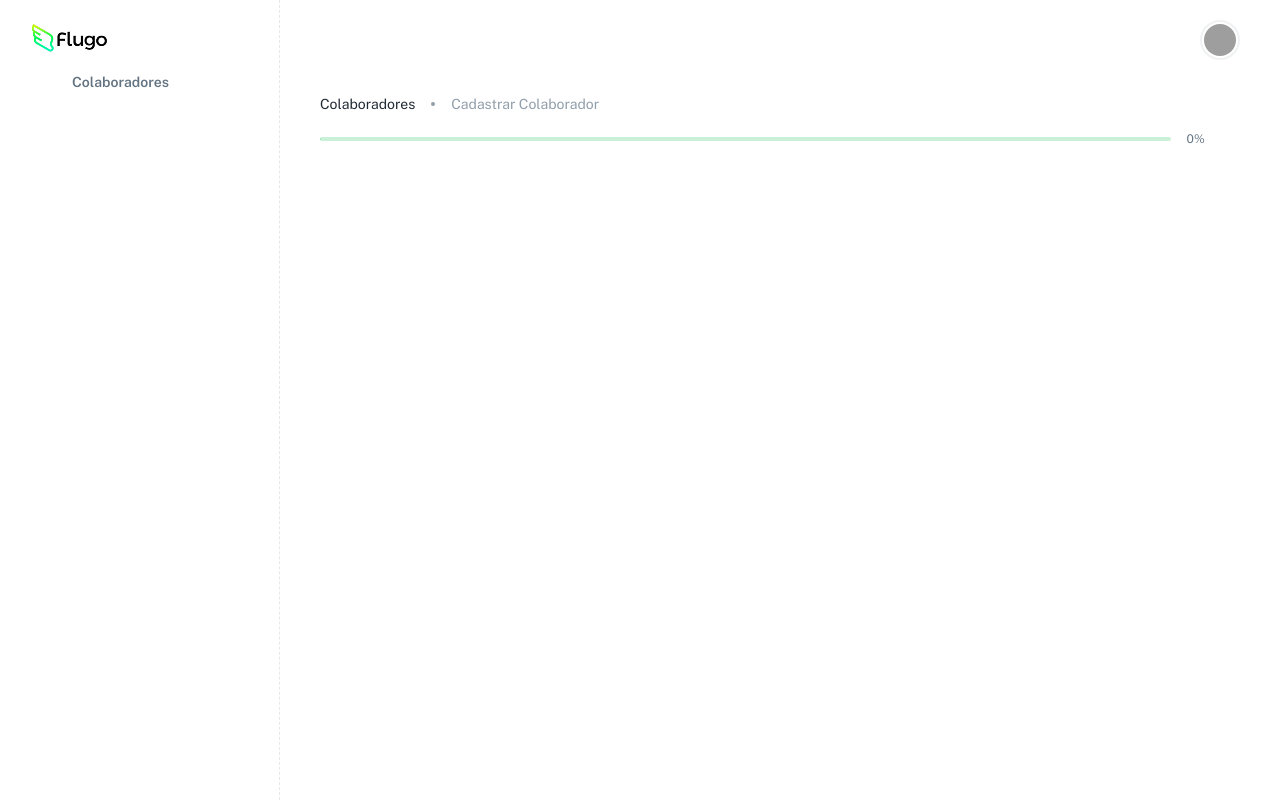
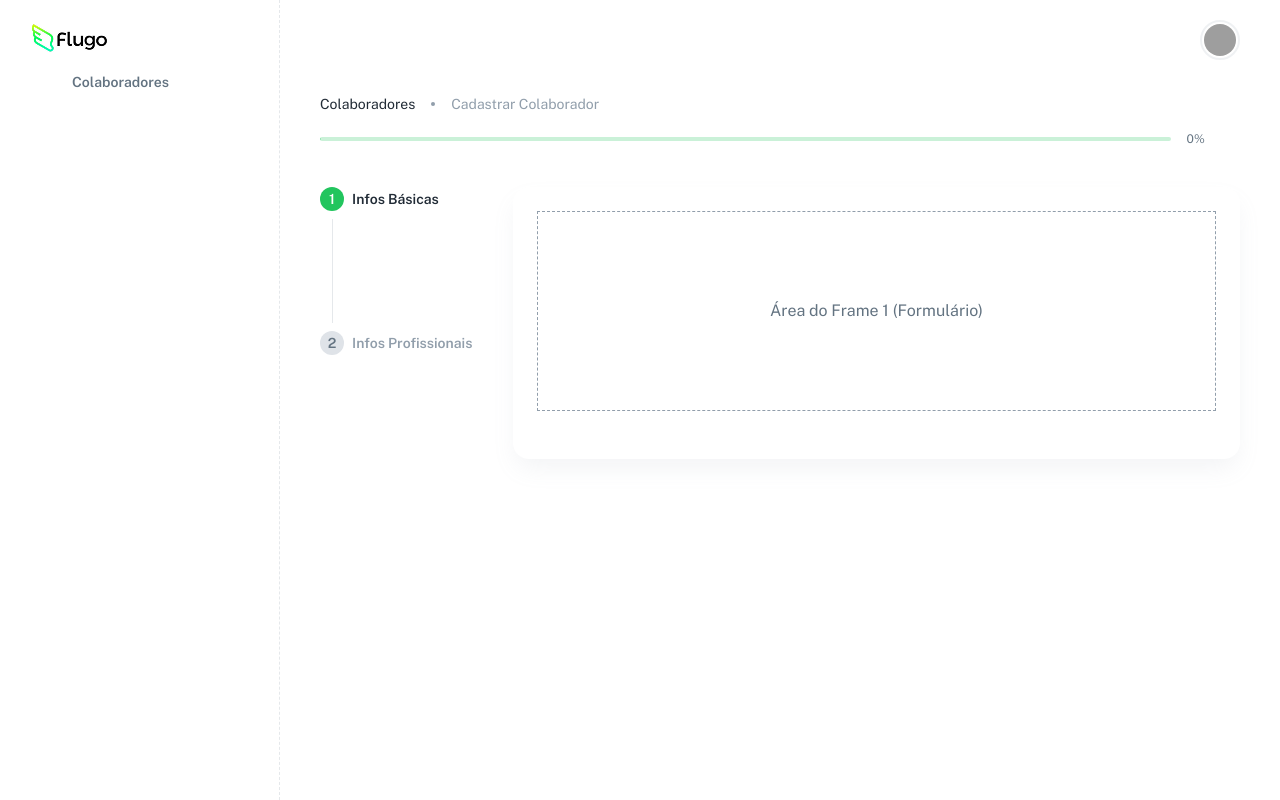
Before and after one commit to jampdroRomano/employee-onboarding-wizard, a React (Vite) app: page /criar in a window 1280 px wide. Built offline with nearby package versions, Linux system fonts and the light colour scheme; grey boxes are pictures that could not be loaded; some icons are missing.

Commit message:
feat: add StepperVertical component and integrate it into CreateEmployee page

```diff
--- /dev/null
+++ b/src/components/onboarding/StepperVertical.tsx
@@ -0,0 +1,106 @@
+import { Box, Stack, Typography } from '@mui/material';
+
+export const StepperVertical = () => {
+  return (
+    <Stack
+      spacing={1} // gap: 8px entre os elementos
+      sx={{
+        width: '153px',
+        height: '272px'
+      }}
+    >
+      {/* --- STEP 1: ATIVO --- */}
+      <Stack direction="row" spacing={1} alignItems="center" sx={{ height: '24px' }}>
+        {/* Ícone Ativo */}
+        <Box
+          sx={{
+            width: 24,
+            height: 24,
+            borderRadius: '50%',
+            bgcolor: 'primary.main', // #22C55E
+            display: 'flex',
+            alignItems: 'center',
+            justifyContent: 'center',
+            color: '#FFFFFF',
+            fontFamily: '"Public Sans", sans-serif',
+            fontWeight: 600,
+            fontSize: '14px',
+            lineHeight: '22px',
+          }}
+        >
+          1
+        </Box>
+
+        {/* Texto Ativo */}
+        <Typography
+          sx={{
+            fontFamily: '"Public Sans", sans-serif',
+            fontWeight: 600,
+            fontSize: '14px',
+            color: 'text.primary', // #212B36
+            lineHeight: '22px',
+          }}
+        >
+          Infos Básicas
+        </Typography>
+      </Stack>
+
+      {/* --- CONECTOR VERTICAL   */}
+      <Box
+        sx={{
+          width: '24px',
+          height: '104px',
+          minWidth: '24px',
+          display: 'flex',
+          justifyContent: 'center',
+          alignItems: 'center',
+        }}
+      >
+        <Box
+            sx={{
+                width: '1px',
+                height: '100%',
+                bgcolor: '#919EAB',
+                opacity: 0.24,
+            }}
+        />
+      </Box>
+
+      {/* --- STEP 2: INATIVO --- */}
+      <Stack direction="row" spacing={1} alignItems="center" sx={{ height: '24px' }}>
+        {/* Ícone Inativo */}
+        <Box
+          sx={{
+            width: 24,
+            height: 24,
+            borderRadius: '50%',
+            bgcolor: '#DFE3E8',
+            display: 'flex',
+            alignItems: 'center',
+            justifyContent: 'center',
+            color: '#637381',
+            fontFamily: '"Public Sans", sans-serif',
+            fontWeight: 600,
+            fontSize: '14px',
+            lineHeight: '22px',
+          }}
+        >
+          2
+        </Box>
+
+        {/* Texto Inativo */}
+        <Typography
+          sx={{
+            fontFamily: '"Public Sans", sans-serif',
+            fontWeight: 600,
+            fontSize: '14px',
+            color: '#919EAB',
+            lineHeight: '22px',
+          }}
+        >
+          Infos Profissionais
+        </Typography>
+      </Stack>
+    </Stack>
+  );
+};
--- a/src/pages/CreateEmployee.tsx
+++ b/src/pages/CreateEmployee.tsx
@@ -1,6 +1,7 @@
 import { Box, Paper } from '@mui/material';
 import { AppBreadcrumbs } from '../components/common/AppBreadcrumbs';
-import { OnboardingProgress } from '../components/common/OnboardingProgress'; // Importe o componente
+import { OnboardingProgress } from '../components/common/OnboardingProgress';
+import { StepperVertical } from '../components/onboarding/StepperVertical';
 
 export const CreateEmployee = () => {
   return (
@@ -16,23 +17,41 @@ export const CreateEmployee = () => {
       </Box>
 
       {/* 2. Barra de Progresso */}
-      <Box sx={{ mb: 4 }}>
+      <Box>
          <OnboardingProgress progress={0} />
       </Box>
 
-      {/* 3. Área do Formulário */}
-      <Paper
+      {/* 3. FRAME 4 - Container Principal */}
+      <Box
         sx={{
-          width: '100%',
-          p: 3,
-          borderRadius: '16px',
-          bgcolor: '#FFFFFF',
-          boxShadow: 'none',
+          mt: '39px',
+          display: 'flex',
+          gap: '40px',
+          width: '1026px',
+          maxWidth: '100%',
         }}
       >
-        {/* Conteúdo do formulário */}
+        {/* Coluna Esquerda: Frame 2 (Stepper) */}
+        <Box sx={{ width: '153px', flexShrink: 0 }}>
+          <StepperVertical />
+        </Box>
 
-      </Paper>
+        {/* Coluna Direita: Área do Formulário) */}
+        <Paper
+          sx={{
+            width: '833px',
+            p: 3,
+            borderRadius: '16px',
+            bgcolor: '#FFFFFF',
+            boxShadow: '0px 12px 24px -4px rgba(145, 158, 171, 0.12)',
+          }}
+        >
+          {/* O conteúdo do formulário (Inputs, Switches) */}
+          <Box sx={{ height: '200px', border: '1px dashed #919EAB', display: 'flex', alignItems: 'center', justifyContent: 'center', color: 'text.secondary' }}>
+            Área do Frame 1 (Formulário)
+          </Box>
+        </Paper>
+      </Box>
     </Box>
   );
 };
```
